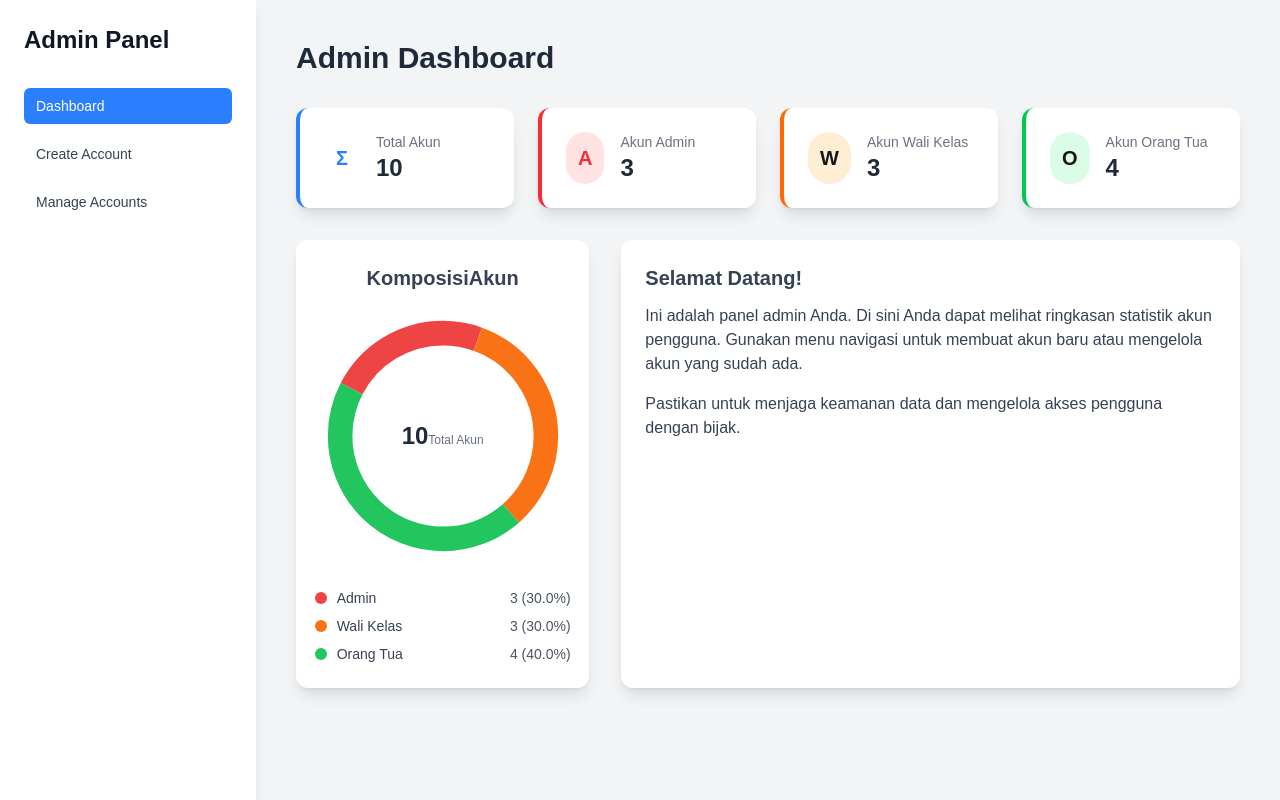
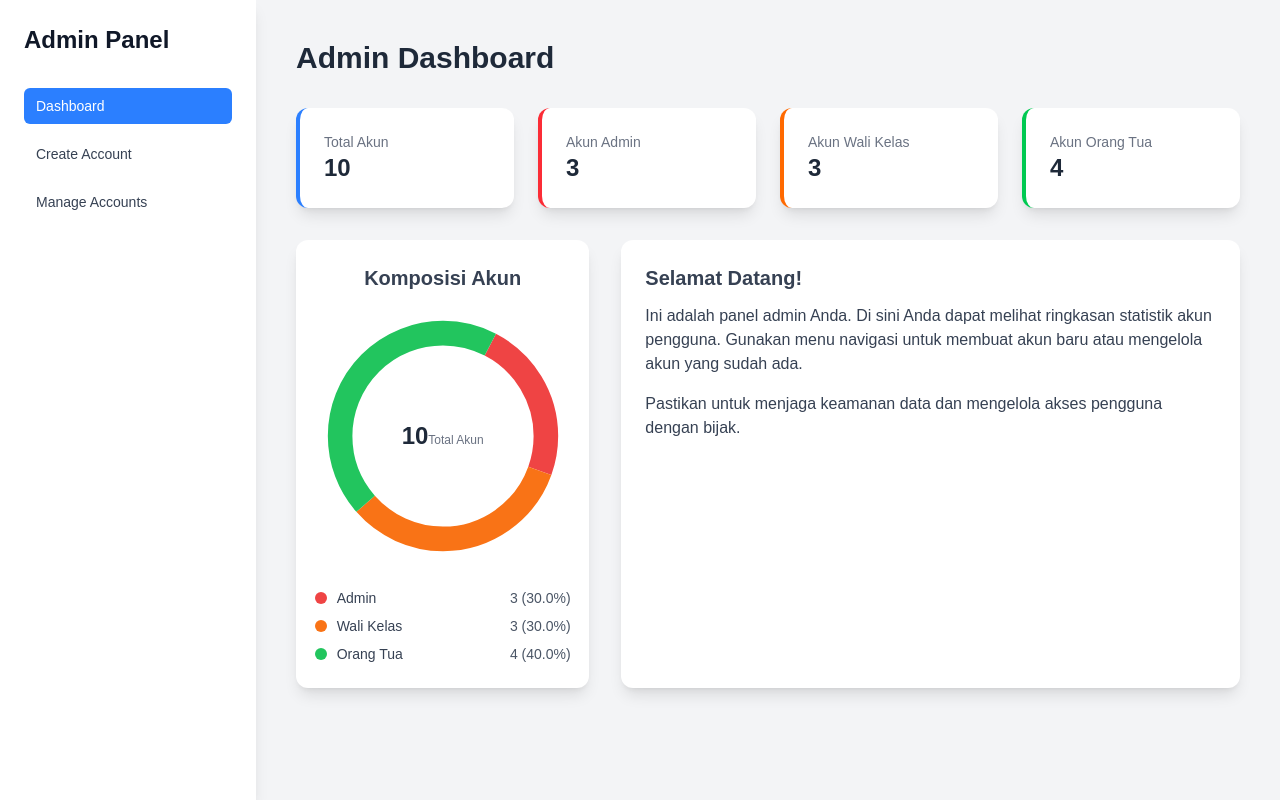
Before and after one commit to itshzlnust/pemula-hebat-infinite, a Next.js app: page /admin in a window 1280 px wide. Built offline with nearby package versions, Linux system fonts and the light colour scheme.

Commit message:
Perbaikan bug donut di dashboard

```diff
--- a/src/app/admin/page.js
+++ b/src/app/admin/page.js
@@ -1,7 +1,7 @@
 'use client';
 
-import { motion } from 'framer-motion';
-import { useState, useEffect } from 'react';
+import { motion, AnimatePresence } from 'framer-motion';
+import { useState, useEffect, useMemo } from 'react';
 
 // Placeholder data - replace with API call in a real application
 const sampleUsersData = [
@@ -39,15 +39,13 @@ const StatCard = ({ title, value, color, iconPlaceholder, delay }) => (
 // Simple Donut Chart Component (CSS-based SVG) with Animation and Hover Effects
 const DonutChart = ({ data }) => {
   const [hoveredInfo, setHoveredInfo] = useState(null);
-  const { AnimatePresence } = motion;
 
-  const total = data.reduce((sum, item) => sum + item.value, 0);
-  if (total === 0) {
-    return <div className="text-center text-gray-500 dark:text-gray-400 py-10">No data for chart.</div>;
-  }
+  const total = useMemo(() => data.reduce((sum, item) => sum + item.value, 0), [data]);
 
+  const segments = useMemo(() => {
+    if (total === 0) return [];
     let cumulativePercentage = 0;
-  const segments = data.map(item => {
+    return data.map(item => {
       const percentage = (item.value / total) * 100;
       const segment = {
         percentage,
@@ -59,21 +57,27 @@ const DonutChart = ({ data }) => {
       cumulativePercentage += percentage;
       return segment;
     });
+  }, [data, total]);
+
+  if (total === 0) {
+    return <div className="text-center text-gray-500 dark:text-gray-400 py-10">No data for chart.</div>;
+  }
 
   const baseRadius = 15.915494309189532;
   const baseStrokeWidth = 3.8;
   const scaleDownFactor = 1 / 1.1;
-
   const r = baseRadius * scaleDownFactor;
   const strokeWidth = baseStrokeWidth * scaleDownFactor;
+
+  const isSegmentHovered = (segment) => hoveredInfo && hoveredInfo.label === segment.label;
 
   return (
     <div className="flex flex-col items-center">
       <div className="relative w-56 h-56 sm:w-64 sm:h-64">
-        <svg viewBox="0 0 36 36" className="block w-full h-full">
+        <svg viewBox="0 0 36 36" className="block w-full h-full" aria-label="Komposisi Akun Donut Chart">
           {segments.map((segment, index) => (
             <motion.circle
-              key={index}
+              key={segment.label}
               cx="18"
               cy="18"
               r={r}
@@ -82,14 +86,16 @@ const DonutChart = ({ data }) => {
               strokeWidth={strokeWidth}
               strokeDashoffset={25 - segment.offset}
               transform="rotate(-90 18 18)"
-              initial={{ strokeDasharray: "0 100" }}
-              animate={{ strokeDasharray: `${segment.percentage.toFixed(2)} ${ (100 - segment.percentage).toFixed(2)}` }}
+              initial={{ strokeDasharray: "0 100", scale: 1 }}
+              animate={{
+                strokeDasharray: `${segment.percentage.toFixed(2)} ${ (100 - segment.percentage).toFixed(2)}`,
+                scale: isSegmentHovered(segment) ? 1.1 : 1
+              }}
               transition={{
-                strokeDasharray: { duration: 0.8, delay: index * 0.2, ease: "easeOut" }
+                strokeDasharray: { duration: 0.8, delay: index * 0.2, ease: "easeOut" },
+                scale: { duration: 0.2, ease: "circOut" }
               }}
-              whileHover={{ scale: 1.1, transition: { duration: 0.2 } }}
               onHoverStart={() => {
-                // console.log("Hover start:", segment.label); // Optional: for debugging
                 setHoveredInfo({
                   label: segment.label,
                   value: segment.value,
@@ -97,11 +103,10 @@ const DonutChart = ({ data }) => {
                 });
               }}
               onHoverEnd={() => {
-                // console.log("Hover end:", segment.label); // Optional: for debugging
                 setHoveredInfo(null);
               }}
-              // Add pointerEvents attribute here
               pointerEvents="visibleStroke"
+              aria-label={`${segment.label}: ${segment.value} (${segment.percentage.toFixed(1)}%)`}
             />
           ))}
         </svg>
@@ -127,7 +132,7 @@ const DonutChart = ({ data }) => {
                 initial={{ opacity: 0, scale: 0.9 }}
                 animate={{ opacity: 1, scale: 1 }}
                 exit={{ opacity: 0, scale: 0.9 }}
-                transition={{ duration: 0.15, delay: segments.length * 0.2 + 0.3 }}
+                transition={{ duration: 0.15, delay: (segments.length * 0.2) + 0.4 }}
                 className="text-center"
               >
                 <span className="text-2xl font-bold text-gray-800 dark:text-white">{total}</span>
@@ -140,11 +145,11 @@ const DonutChart = ({ data }) => {
       <div className="mt-6 space-y-2 w-full max-w-xs">
         {segments.map((segment, index) => (
           <motion.div
-            key={index}
+            key={segment.label + "-legend"}
             className="flex items-center justify-between text-sm"
             initial={{ opacity: 0, x: -20 }}
             animate={{ opacity: 1, x: 0 }}
-            transition={{ delay: index * 0.1 + (segments.length * 0.2), duration: 0.4 }}
+            transition={{ delay: index * 0.1 + (segments.length * 0.2) + 0.2, duration: 0.4 }}
           >
             <div className="flex items-center">
               <span className="w-3 h-3 rounded-full mr-2.5" style={{ backgroundColor: segment.color }}></span>
@@ -163,25 +168,23 @@ export default function AdminDashboardPage() {
   const [userStats, setUserStats] = useState({
     total: 0,
     admin: 0,
-    waliKelas: 0, // Changed from 'guru' to 'Wali Kelas' to match role in data
+    waliKelas: 0,
     orangTua: 0,
   });
 
   useEffect(() => {
-    // Simulate API call or data processing
-    const total = sampleUsersData.length;
-    const admin = sampleUsersData.filter(user => user.role === 'Admin').length;
-    const waliKelas = sampleUsersData.filter(user => user.role === 'Wali Kelas').length;
-    const orangTua = sampleUsersData.filter(user => user.role === 'Orang Tua').length;
-
-    setUserStats({ total, admin, waliKelas, orangTua });
+    const totalAccounts = sampleUsersData.length;
+    const adminAccounts = sampleUsersData.filter(user => user.role === 'Admin').length;
+    const waliKelasAccounts = sampleUsersData.filter(user => user.role === 'Wali Kelas').length;
+    const orangTuaAccounts = sampleUsersData.filter(user => user.role === 'Orang Tua').length;
+    setUserStats({ total: totalAccounts, admin: adminAccounts, waliKelas: waliKelasAccounts, orangTua: orangTuaAccounts });
   }, []);
 
-  const chartData = [
-    { label: 'Admin', value: userStats.admin, color: '#EF4444' }, // Tailwind red-500
-    { label: 'Wali Kelas', value: userStats.waliKelas, color: '#F97316' }, // Tailwind orange-500
-    { label: 'Orang Tua', value: userStats.orangTua, color: '#22C55E' }, // Tailwind green-500
-  ].filter(item => item.value > 0); // Filter out roles with 0 users for cleaner chart
+  const chartData = useMemo(() => [
+    { label: 'Admin', value: userStats.admin, color: '#EF4444' },
+    { label: 'Wali Kelas', value: userStats.waliKelas, color: '#F97316' },
+    { label: 'Orang Tua', value: userStats.orangTua, color: '#22C55E' },
+  ].filter(item => item.value > 0), [userStats]);
 
   return (
     <div>
@@ -199,28 +202,28 @@ export default function AdminDashboardPage() {
         <StatCard
           title="Total Akun"
           value={userStats.total}
-          iconPlaceholder="Σ" // Sigma for Total
+          iconPlaceholder="" // Sigma for Total
           color="border-blue-500"
           delay={0.2}
         />
         <StatCard
           title="Akun Admin"
           value={userStats.admin}
-          iconPlaceholder="A"
+          iconPlaceholder=""
           color="border-red-500"
           delay={0.3}
         />
         <StatCard
           title="Akun Wali Kelas"
           value={userStats.waliKelas}
-          iconPlaceholder="W" // W for Wali Kelas
+          iconPlaceholder="" // W for Wali Kelas
           color="border-orange-500"
           delay={0.4}
         />
         <StatCard
           title="Akun Orang Tua"
           value={userStats.orangTua}
-          iconPlaceholder="O" // O for Orang Tua
+          iconPlaceholder="" // O for Orang Tua
           color="border-green-500"
           delay={0.5}
         />
@@ -234,8 +237,8 @@ export default function AdminDashboardPage() {
           transition={{ duration: 0.5, delay: 0.6 }}
           className="lg:col-span-1 bg-white dark:bg-gray-800 p-6 rounded-xl shadow-lg flex flex-col items-center justify-center"
         >
-          <h2 className="text-xl font-semibold text-gray-700 dark:text-white mb-4 text-center">KomposisiAkun</h2>
-          <DonutChart data={chartData} />
+          <h2 className="text-xl font-semibold text-gray-700 dark:text-white mb-4 text-center">Komposisi Akun</h2>
+          {chartData.length > 0 ? <DonutChart data={chartData} /> : <div className="text-center text-gray-500 dark:text-gray-400 py-10">Loading chart data...</div>}
         </motion.div>
 
         <motion.div
```
Lines whose indentation alone changed are shown as unchanged.
